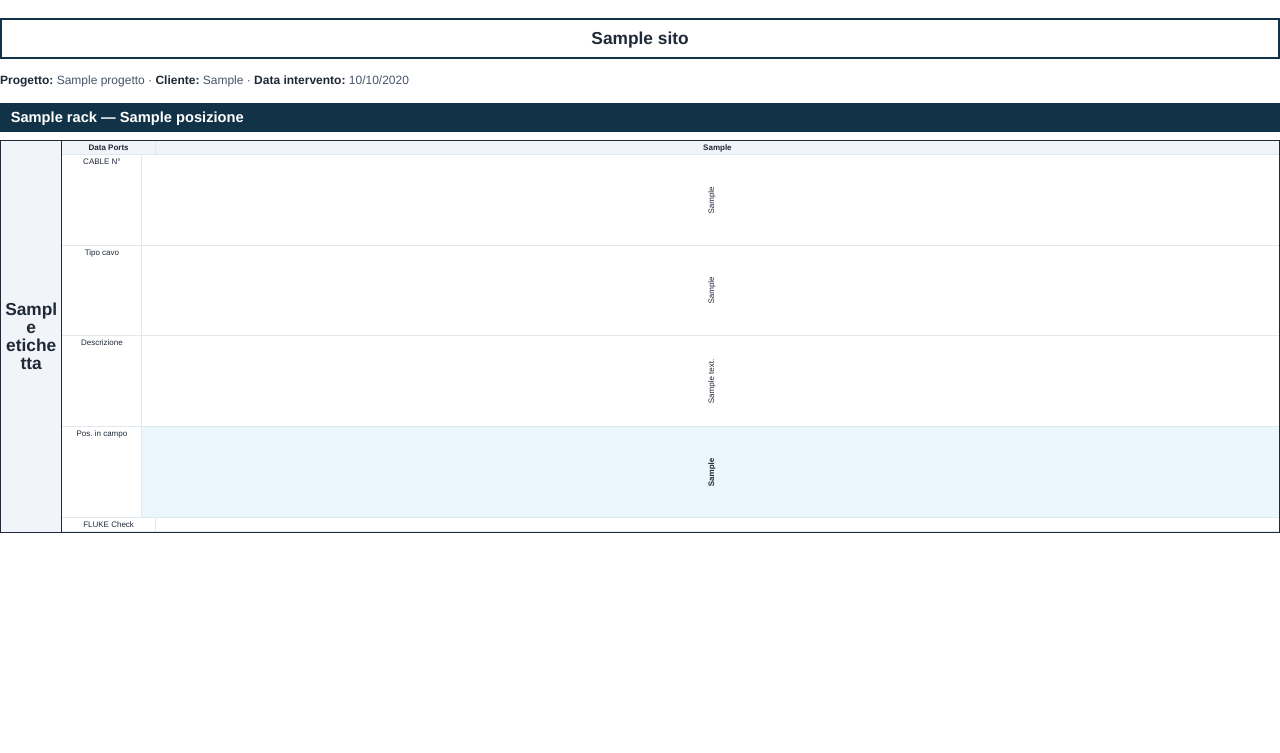
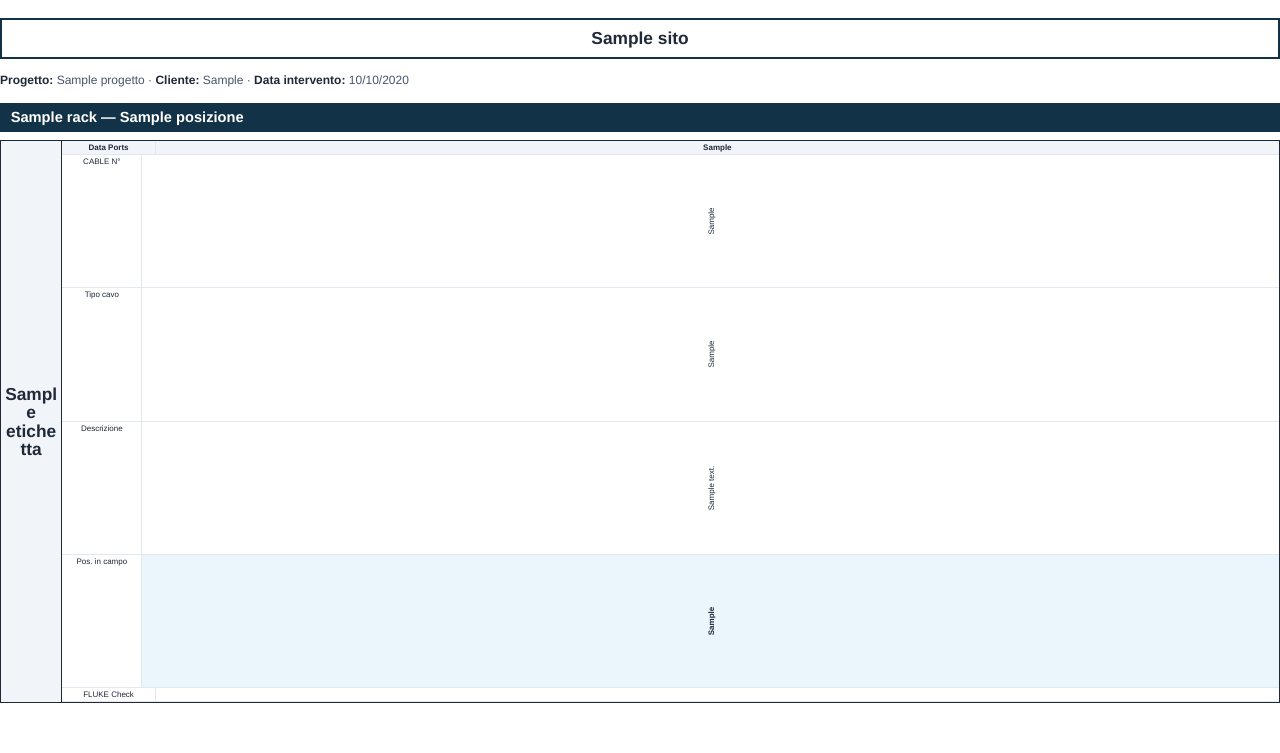
Before and after one commit to lomax73/FBORackReport, a Django app: template templates/cablaggio/report_pdf.html in a window 1280 px wide. Shown: the part 47-800 px from the top of the page. Run offline with Django 5.2, Linux system fonts and the light colour scheme; the template is opened without the code that fills it: most values are stand-ins (such as "Sample title", 1, 10 or a date in 2020).

Commit message:
Aumenta lo spazio per i testi verticali nel report PDF
Le celle ruotate (descrizione, posizione in campo, ecc.) troncavano
troppo presto testi realistici come "Rack B First Floor" o "Access
Control Reader". Altezza riga e larghezza del testo ruotato aumentate
per ospitare stringhe più lunghe prima di troncare con ellissi.

Co-Authored-By: Claude Sonnet 5 <noreply@anthropic.com>

```diff
--- a/templates/cablaggio/report_pdf.html
+++ b/templates/cablaggio/report_pdf.html
@@ -69,10 +69,10 @@
         padding: 1.5pt 1pt; text-align: center; font-size: 6pt; overflow: hidden;
     }
     .cell:last-child { border-right: none; }
-    .cell-vert-row { height: 68pt; position: relative; }
+    .cell-vert-row { height: 100pt; position: relative; }
     .cell-vert {
         position: absolute; top: 50%; left: 50%;
-        width: 64pt;
+        width: 96pt;
         white-space: nowrap; overflow: hidden; text-overflow: ellipsis;
         text-align: center;
         transform: translate(-50%, -50%) rotate(-90deg);
```
